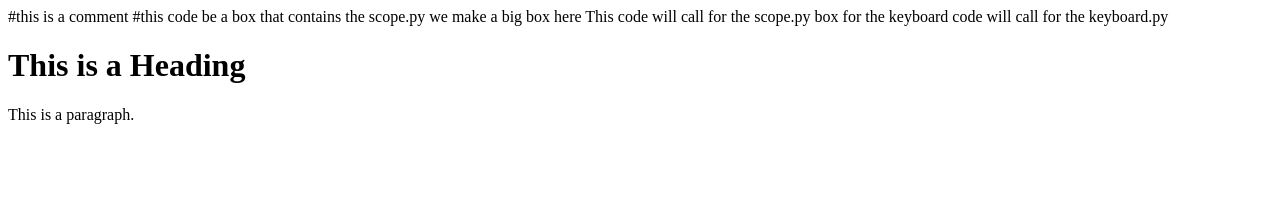
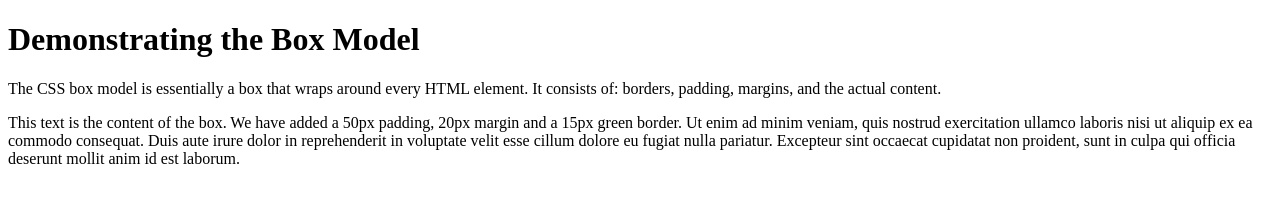
Before and after one commit to jxc5963/IST331Project, a plain HTML site: page airhtml.html in a window 1280 px wide. Drawn offline with Linux system fonts and the light colour scheme.

Commit message:
the first box has been added

```diff
--- a/airhtml.html
+++ b/airhtml.html
@@ -1,21 +1,26 @@
 <!DOCTYPE html>
 <html>
 <head>
-<title>Page Title</title>
+<style>
+
+<!this is the box for the scope>
+
+div {
+  background-color: lightgrey;
+  width: 300px;
+  border: 15px solid green;
+  padding: 50px;
+  margin: 20px;
+}
+</style>
 </head>
 <body>
 
-#this is a comment
-#this code be a box that contains the scope.py
-we make a big box here
-This code will call for the scope.py
+<h1>Demonstrating the Box Model</h1>
 
+<p>The CSS box model is essentially a box that wraps around every HTML element. It consists of: borders, padding, margins, and the actual content.</p>
 
-box for the keyboard
-code will call for the keyboard.py
-
-<h1>This is a Heading</h1>
-<p>This is a paragraph.</p>
+<div>This text is the content of the box. We have added a 50px padding, 20px margin and a 15px green border. Ut enim ad minim veniam, quis nostrud exercitation ullamco laboris nisi ut aliquip ex ea commodo consequat. Duis aute irure dolor in reprehenderit in voluptate velit esse cillum dolore eu fugiat nulla pariatur. Excepteur sint occaecat cupidatat non proident, sunt in culpa qui officia deserunt mollit anim id est laborum.</div>
 
 </body>
 </html>
```
